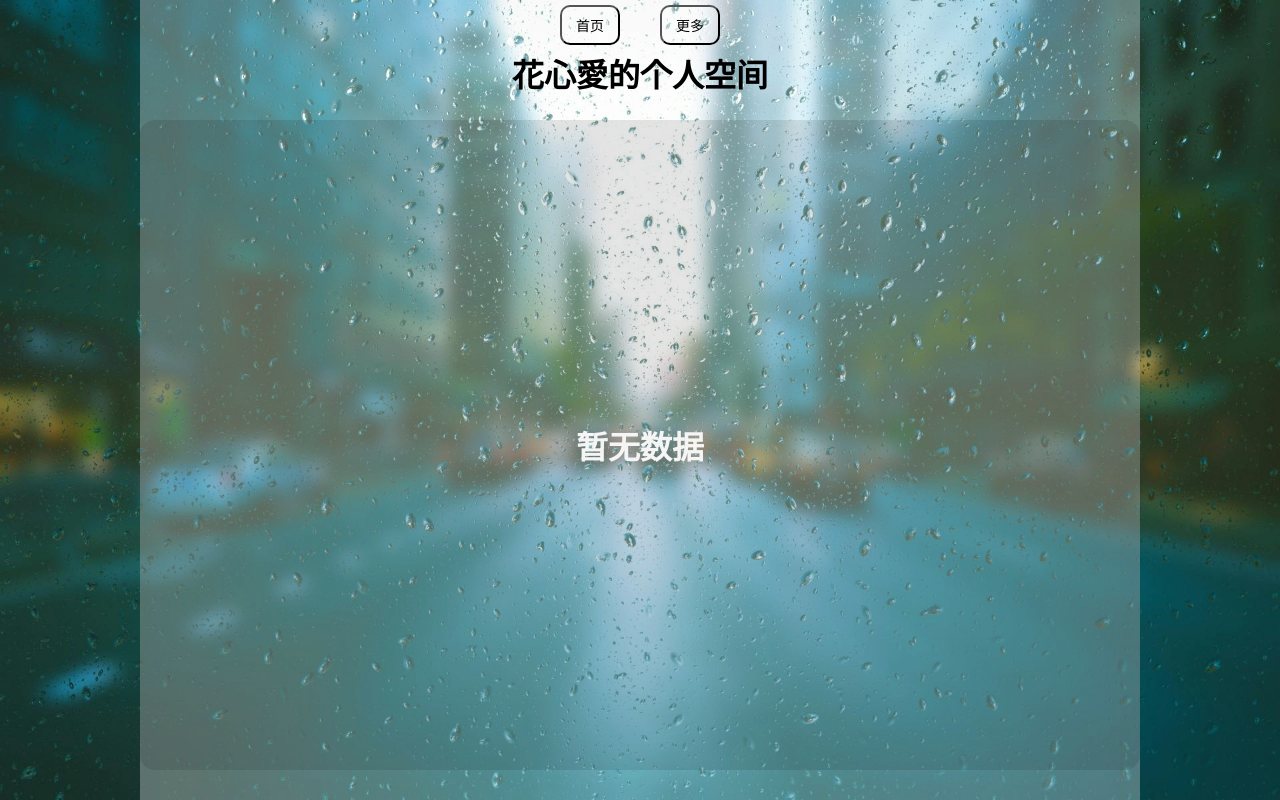
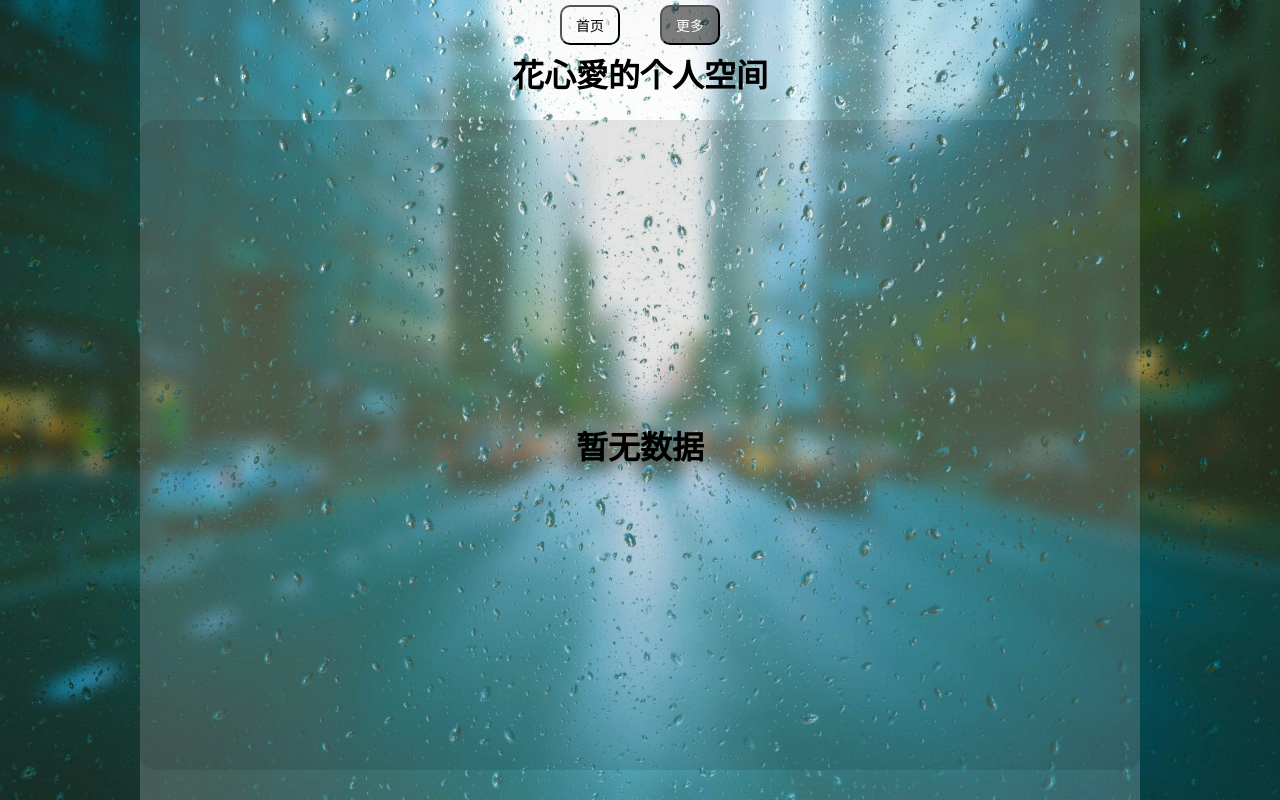
Before and after one commit to Hanasaki007/blog, a Vue app: page /#/more in a window 1280 px wide. Built offline with nearby package versions, Linux system fonts and the light colour scheme.

Commit message:
优化显示效果

```diff
--- a/src/App.vue
+++ b/src/App.vue
@@ -2,10 +2,10 @@
   <div class="container">
     <!-- banner部分 -->
     <div class="banner">
-      <RouterLink :to="{name:'home'}" class="btn1">
+      <RouterLink :to="{name:'home'}" class="btn1" active-class="active-btn">
         <button>首页</button>
       </RouterLink>
-      <RouterLink :to="{name:'more'}" class="btn2">
+      <RouterLink :to="{name:'more'}" class="btn2" active-class="active-btn">
         <button>更多</button>
       </RouterLink>
     </div>
@@ -40,7 +40,7 @@ body{
   margin: 0 auto;
   width: 1000px;
   height: 100vh;
-  background-color: rgba(255, 255, 255, 0.3);
+  background-color: rgba(255, 255, 255, 0.2);
 }
 .banner{
   width: 100%;
@@ -57,6 +57,7 @@ h1{
   text-align: center;
   /* background-color: blue; */
   margin: 0;
+  color: black;
 }
 .view{
   height: 650px;
@@ -83,6 +84,11 @@ button{
   font-size: 14px;
   transition:0.5s 0s linear all;
 }
+/* 激活路由按钮样式 */
+.active-btn button {
+  background-color: rgba(0,0,0,0.5) !important;
+  color: white;
+}
 button:hover{
   background-color: rgba(0,0,0,0.2);
   cursor: pointer;
--- a/src/components/home.vue
+++ b/src/components/home.vue
@@ -76,11 +76,11 @@ a{
   position: relative;
   left: 20px;
   text-decoration: none;
-  color: black;
+  color: blue;
   transition:0.5s 0s linear all;
 }
 a:hover{
-  color: blue;
+  color: black;
 }
 .video-area{
   width: 100%;
--- a/src/components/more.vue
+++ b/src/components/more.vue
@@ -1,6 +1,6 @@
 <template>
 <div class="info">
-  <h1 style="color: whitesmoke;">暂无数据</h1>
+  <h1 style="color: black;">暂无数据</h1>
 </div>
 </template>
 
```
